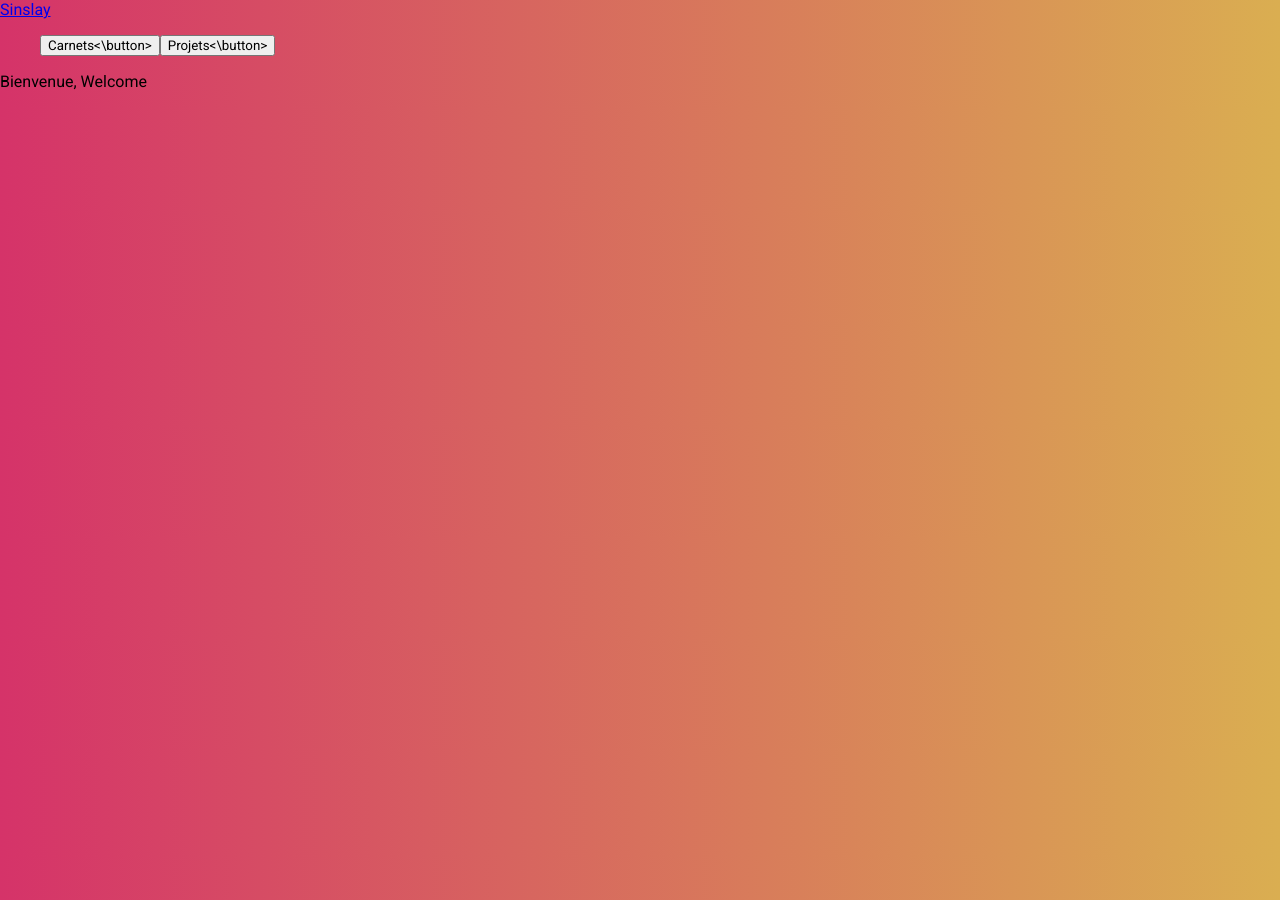
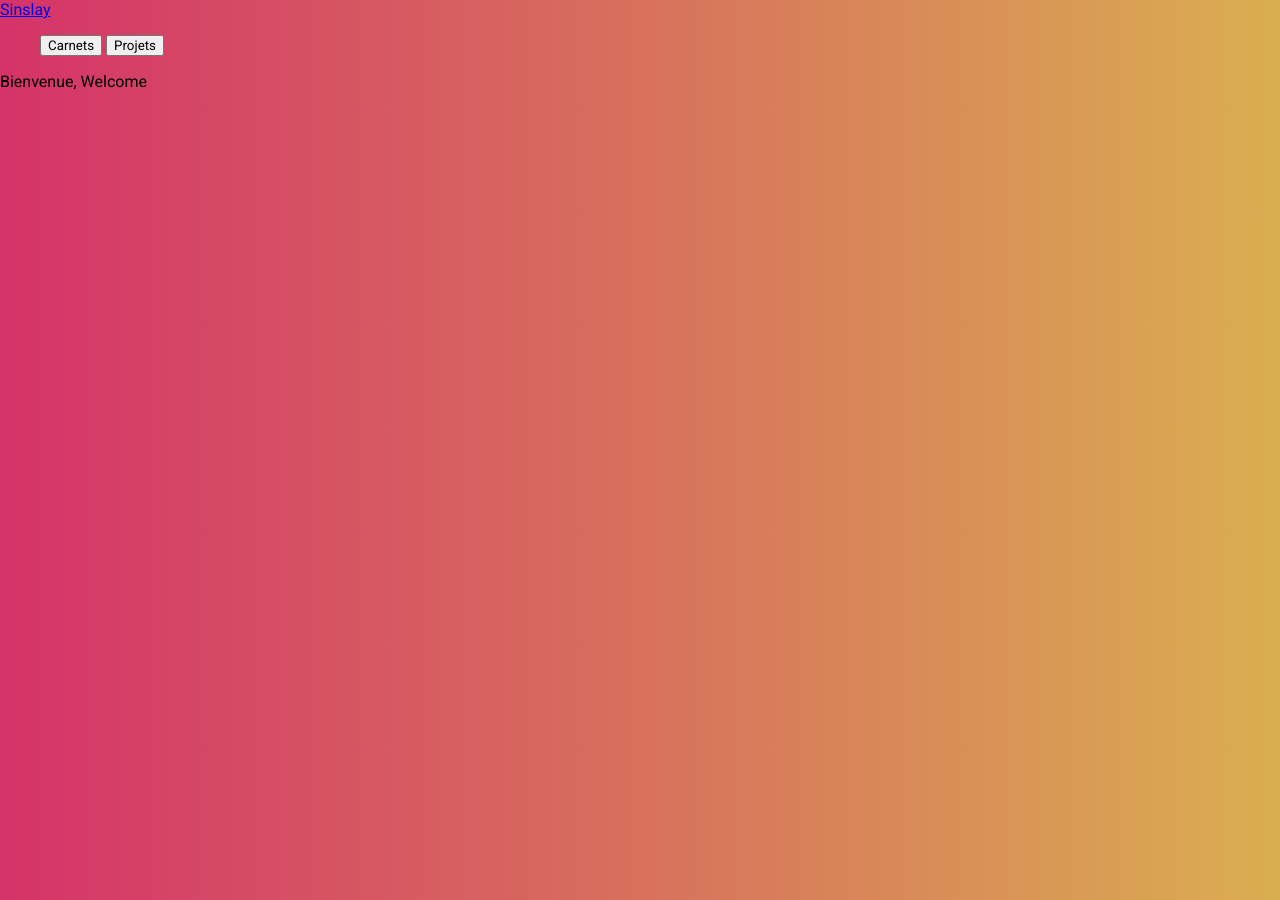
Before and after one commit to DangSinslay/DangSinslay.github.io, a Jekyll site: the page built from index.html, in a window 1280 px wide. Built offline with Jekyll 4.4.1, drawn with Linux system fonts in a browser that asks for light colours.

Commit message:
Update default.html

```diff
--- a/_layouts/default.html
+++ b/_layouts/default.html
@@ -14,8 +14,8 @@
 				<a href="#">Sinslay</a>
 			</nav>
 			<ul>
-				<button class="button_dropdown">Carnets<\button>
-				<button class="button_dropdown">Projets<\button>
+				<button class="button_dropdown">Carnets</button>
+				<button class="button_dropdown">Projets</button>
 			</ul>
 			<div id="banner">
 				<p>Bienvenue, Welcome</p>
```
